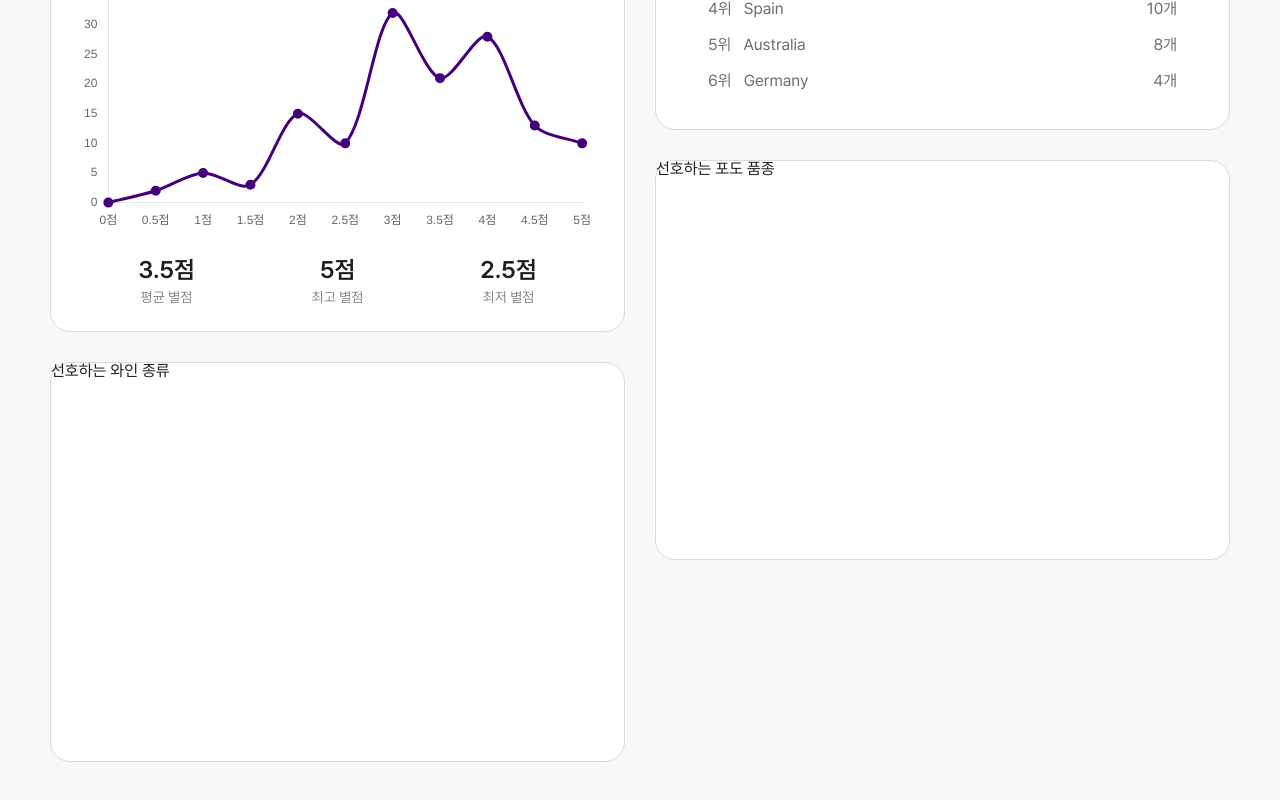
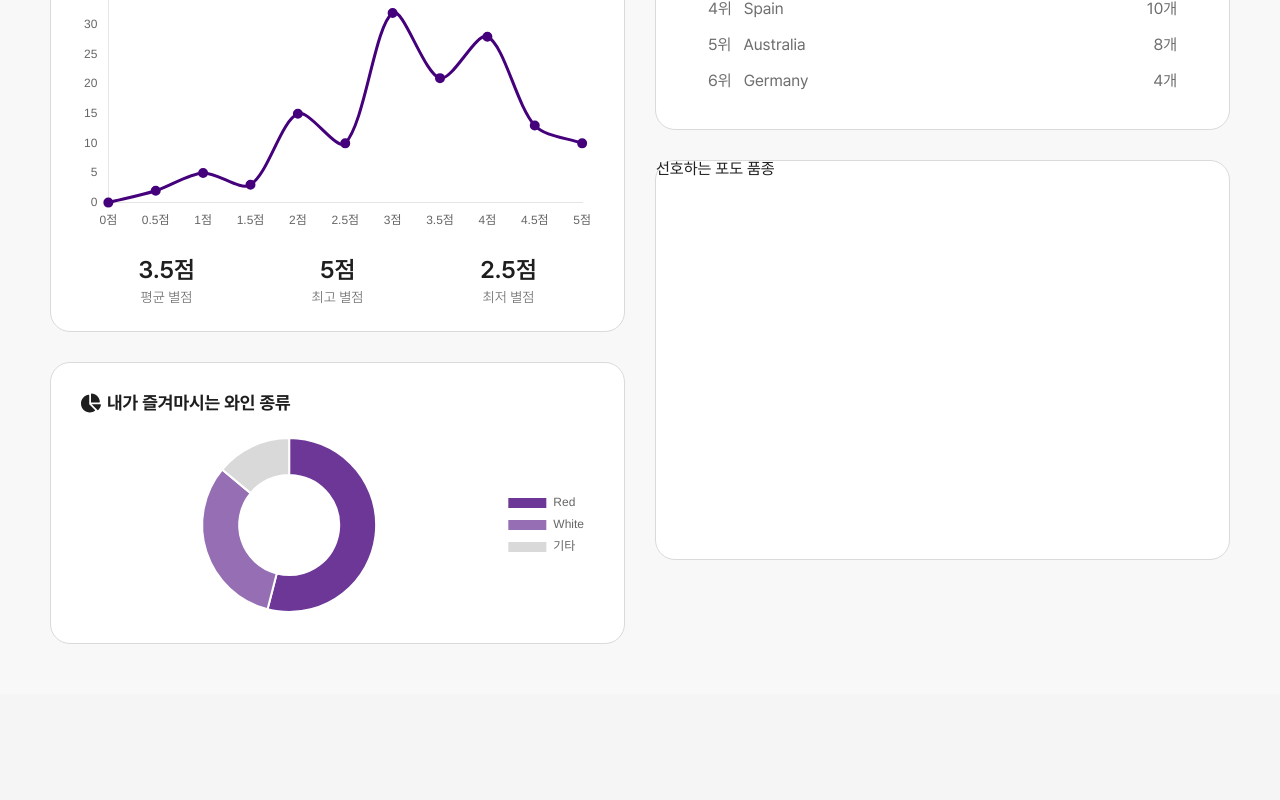
Before and after one commit to JIMIN1020/wine-note, a React (Create React App) app in the folder client/: page /analysis in a window 1280 px wide. Shown: the part 598-1398 px from the top of the page. After the commit the page ends 1292 px from the top, so only its background shows below. Built offline with nearby package versions, Linux system fonts and the light colour scheme; no server answers.

Commit message:
[Style]: 즐겨마신 와인 종류 UI

```diff
--- a/client/src/components/analysis/ReportBox.tsx
+++ b/client/src/components/analysis/ReportBox.tsx
@@ -4,6 +4,7 @@ import { defaultWidth } from '../../styles/GlobalStyle';
 import WineLife from './statistic/WineLife';
 import RatingStat from './statistic/RatingStat';
 import CountryStat from './statistic/CountryStat';
+import TypeStat from './statistic/TypeStat';
 
 const ReportBox = () => {
   return (
@@ -12,7 +13,7 @@ const ReportBox = () => {
         <ColumnWrapper>
           <WineLife />
           <RatingStat />
-          <Box4>선호하는 와인 종류</Box4>
+          <TypeStat />
         </ColumnWrapper>
         <ColumnWrapper>
           <CountryStat />
@@ -49,15 +50,6 @@ const ColumnWrapper = styled.div`
   flex-direction: column;
   gap: 30px;
 `;
-
-const Box4 = styled.div`
-  width: 100%;
-  height: 400px;
-  background-color: white;
-  border-radius: 20px;
-  border: 1px solid ${({ theme }) => theme.colors.border_lightgray};
-`;
-
 const Box5 = styled.div`
   width: 100%;
   height: 400px;
--- /dev/null
+++ b/client/src/components/analysis/statistic/TypeStat.tsx
@@ -0,0 +1,26 @@
+import React from 'react';
+import StatLayout from '../../layout/StatLayout';
+import { FaChartPie } from 'react-icons/fa';
+import styled from 'styled-components';
+import DoughnutChart from '../../chart/DoughnutChart';
+
+const TypeStat = () => {
+  return (
+    <StatLayout
+      icon={<FaChartPie size={20} />}
+      title='내가 즐겨마시는 와인 종류'
+    >
+      <ChartContainer>
+        <DoughnutChart />
+      </ChartContainer>
+    </StatLayout>
+  );
+};
+
+export default TypeStat;
+
+const ChartContainer = styled.div`
+  width: 100%;
+  height: 200px;
+  padding-top: 24px;
+`;
--- /dev/null
+++ b/client/src/components/chart/DoughnutChart.tsx
@@ -0,0 +1,52 @@
+import React from 'react';
+import { Doughnut } from 'react-chartjs-2';
+import type { ChartData, ChartOptions } from 'chart.js';
+import { Chart as ChartJS, ArcElement, Tooltip, Legend } from 'chart.js';
+
+ChartJS.register(ArcElement, Tooltip, Legend);
+
+const DoughnutChart = () => {
+  return <Doughnut data={data} options={options} />;
+};
+
+export default DoughnutChart;
+
+const data: ChartData<'doughnut'> = {
+  labels: ['Red', 'White', '기타'],
+  datasets: [
+    {
+      data: [54, 32, 14],
+      backgroundColor: ['#46007bc8', '#46007b91', '#D9D9D9'],
+    },
+  ],
+};
+
+const options: ChartOptions<'doughnut'> = {
+  responsive: true,
+  maintainAspectRatio: false,
+  plugins: {
+    legend: {
+      display: true,
+      position: 'right',
+    },
+    tooltip: {
+      // 툴팁 스타일링
+      bodySpacing: 5, // 툴팁 내부 항목들 간 간격
+      bodyFont: {
+        family: 'Pretendard',
+      },
+      callbacks: {
+        label: function (context) {
+          let label = context.dataset.label || '';
+
+          if (context.parsed !== null) {
+            label += context.parsed + '%';
+          }
+          return label;
+        },
+      },
+    },
+  },
+
+  cutout: 50,
+};
--- a/client/src/components/chart/RatingChart.tsx
+++ b/client/src/components/chart/RatingChart.tsx
@@ -23,11 +23,7 @@ ChartJS.register(
 );
 
 const RatingChart = () => {
-  return (
-    <Line data={data} options={options}>
-      RatingChart
-    </Line>
-  );
+  return <Line data={data} options={options} />;
 };
 
 export default RatingChart;
```
